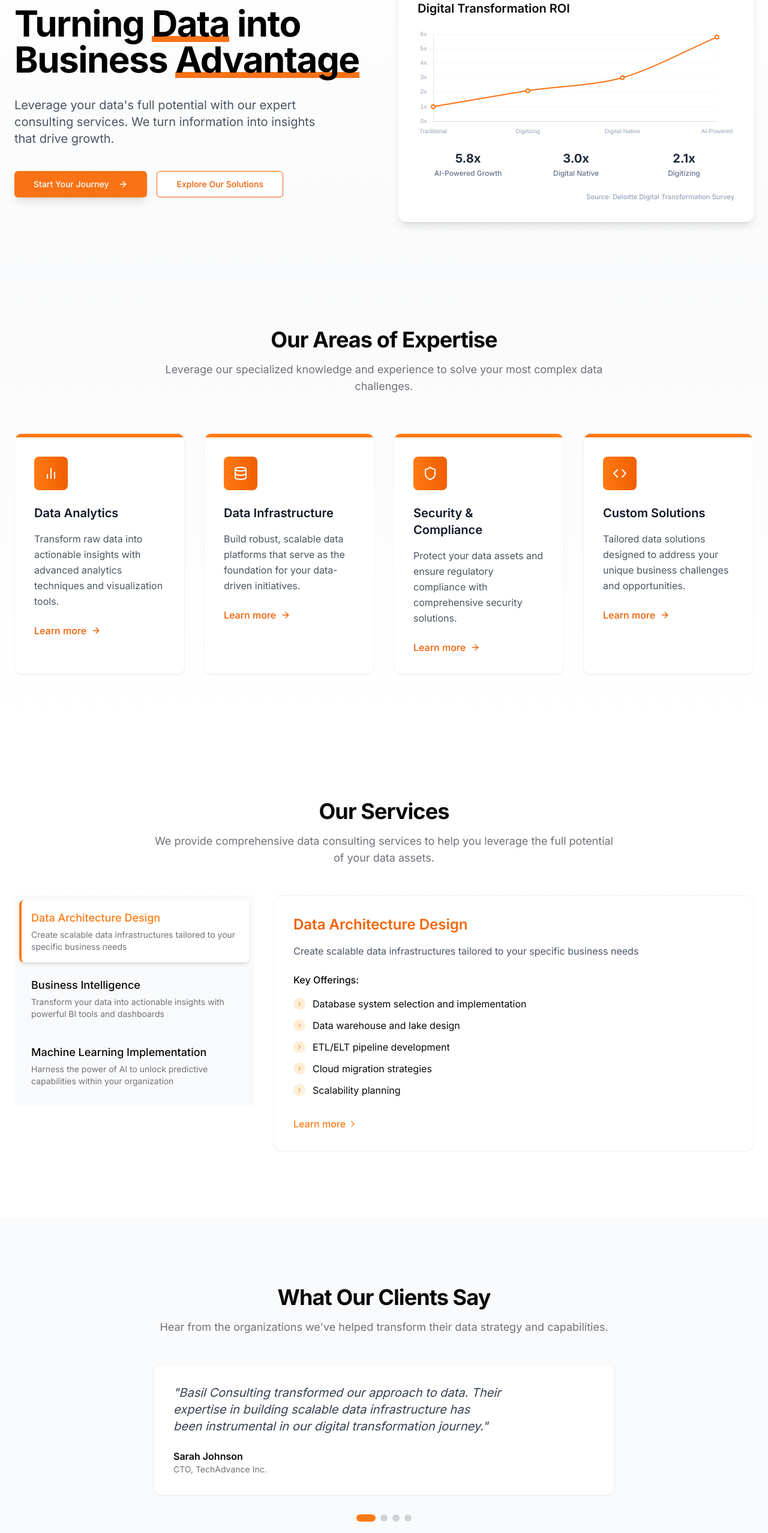
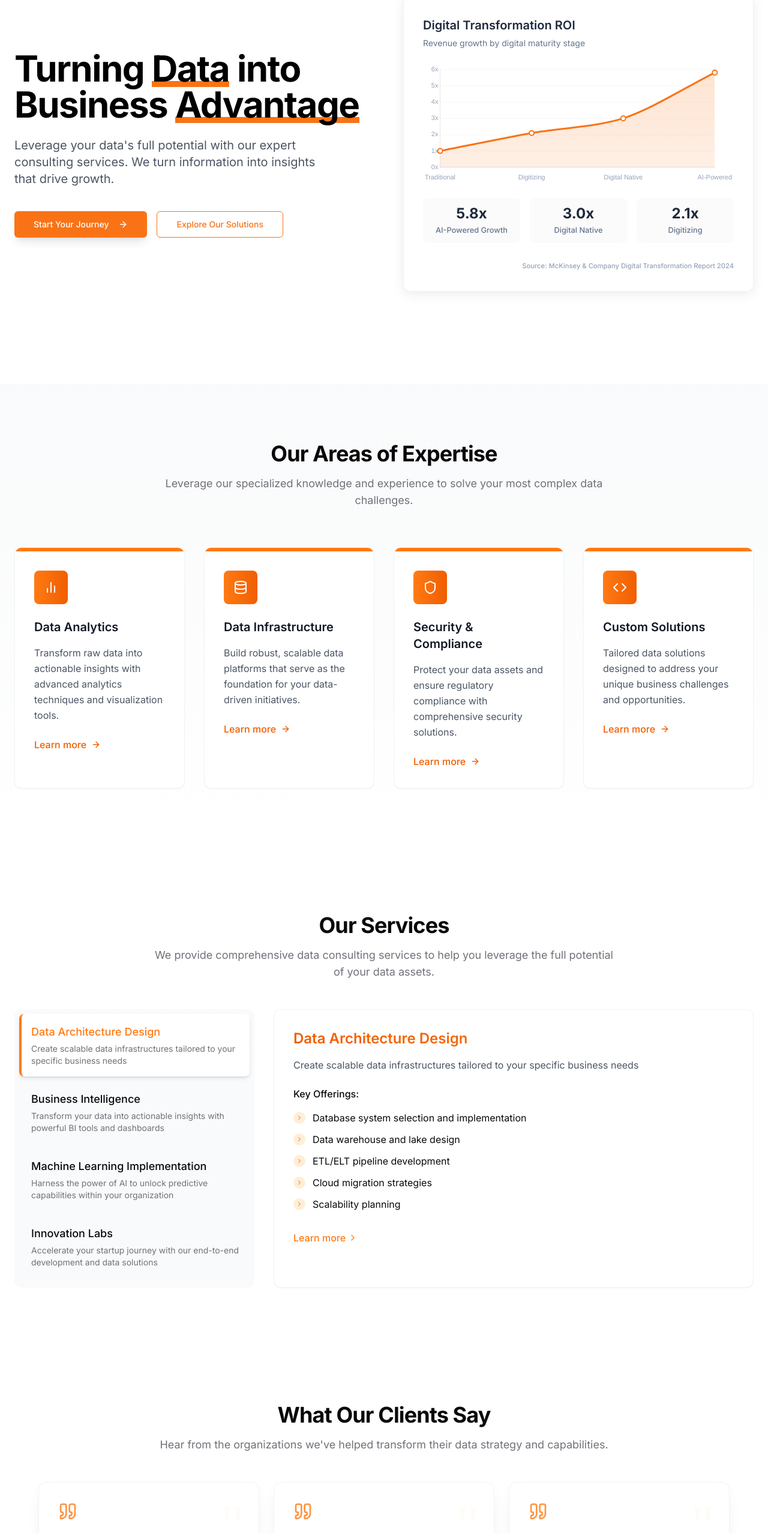
Before and after one commit to basiljilani/B-Basil-Consulting, a React (Vite) app: page / in a window 1280 px wide. Shown: the part 160-2715 px from the top of the page at 60% size. Built offline with nearby package versions, Linux system fonts and the light colour scheme.

Commit message:
Enhance website design: Update hero section with clean white/orange theme, improve testimonials section, and add innovation labs service

```diff
--- a/src/components/home/Hero.tsx
+++ b/src/components/home/Hero.tsx
@@ -21,6 +21,11 @@ const Hero = () => {
     // Digital Transformation ROI Chart - Clean line graph
     if (transformationChartRef.current) {
       const transformationCtx = transformationChartRef.current.getContext('2d');
+
+      const gradient = transformationCtx.createLinearGradient(0, 0, 0, 400);
+      gradient.addColorStop(0, 'rgba(249, 115, 22, 0.2)');
+      gradient.addColorStop(1, 'rgba(249, 115, 22, 0)');
+
       new Chart(transformationCtx, {
         type: 'line',
         data: {
@@ -29,14 +34,14 @@ const Hero = () => {
             label: 'Revenue Growth',
             data: [1, 2.1, 3.0, 5.8],
             borderColor: '#f97316',
-            backgroundColor: 'rgba(0, 0, 0, 0)',
+            backgroundColor: gradient,
             tension: 0.3,
-            fill: false,
+            fill: true,
             pointBackgroundColor: '#ffffff',
             pointBorderColor: '#f97316',
             pointBorderWidth: 2,
-            pointRadius: 3,
-            pointHoverRadius: 5
+            pointRadius: 4,
+            pointHoverRadius: 6
           }]
         },
         options: {
@@ -53,7 +58,7 @@ const Hero = () => {
               bodyColor: '#1e293b',
               borderColor: 'rgba(0, 0, 0, 0.05)',
               borderWidth: 1,
-              padding: 8,
+              padding: 10,
               cornerRadius: 4,
               callbacks: {
                 label: function(context) {
@@ -70,19 +75,20 @@ const Hero = () => {
               ticks: {
                 color: '#94a3b8',
                 font: {
-                  size: 10
+                  size: 11
                 }
               }
             },
             y: {
               grid: {
                 color: 'rgba(0, 0, 0, 0.03)',
-                borderColor: 'transparent'
+                drawTicks: false,
+                lineWidth: 1
               },
               ticks: {
                 color: '#94a3b8',
                 font: {
-                  size: 10
+                  size: 11
                 },
                 callback: function(value) {
                   return value + 'x';
@@ -94,7 +100,7 @@ const Hero = () => {
           },
           elements: {
             line: {
-              borderWidth: 2
+              borderWidth: 3
             }
           }
         }
@@ -131,20 +137,16 @@ const Hero = () => {
         100% { width: 100%; }
       }
 
-      .case-study-card {
+      .chart-card {
         border: 1px solid rgba(0, 0, 0, 0.05);
-        box-shadow: 0 1px 3px rgba(0, 0, 0, 0.05);
-        transition: all 0.2s ease;
+        box-shadow: 0 4px 20px rgba(0, 0, 0, 0.08);
+        transition: all 0.3s ease;
         background-color: white;
-        border-radius: 8px;
-      }
-
-      .case-study-card:hover {
-        box-shadow: 0 4px 12px rgba(0, 0, 0, 0.08);
+        border-radius: 12px;
       }
 
       .chart-container {
-        height: 180px;
+        height: 200px;
         width: 100%;
         margin: 0 auto;
       }
@@ -152,13 +154,13 @@ const Hero = () => {
       .stat-value {
         color: #1e293b;
         font-weight: 700;
-        font-size: 1.25rem;
+        font-size: 1.5rem;
         line-height: 1.2;
       }
 
       .stat-label {
         color: #64748b;
-        font-size: 0.75rem;
+        font-size: 0.8rem;
         font-weight: 500;
         margin-top: 4px;
       }
@@ -172,38 +174,56 @@ const Hero = () => {
       .stats-grid {
         display: grid;
         grid-template-columns: repeat(3, 1fr);
-        gap: 12px;
-        margin-top: 16px;
+        gap: 16px;
+        margin-top: 20px;
       }
 
       .stat-item {
         text-align: center;
+        padding: 12px;
+        border-radius: 8px;
+        background-color: rgba(249, 250, 251, 0.7);
       }
 
       .card-title {
-        font-size: 1.125rem;
+        font-size: 1.25rem;
         font-weight: 600;
         color: #1e293b;
-        margin-bottom: 2px;
+        margin-bottom: 4px;
       }
 
       .card-subtitle {
-        font-size: 0.8rem;
+        font-size: 0.875rem;
         color: #64748b;
-        margin-bottom: 16px;
+        margin-bottom: 20px;
       }
 
       @media (max-width: 640px) {
         .chart-container {
-          height: 160px;
+          height: 180px;
         }
 
         .stat-value {
-          font-size: 1.1rem;
+          font-size: 1.25rem;
         }
 
         .stat-label {
-          font-size: 0.7rem;
+          font-size: 0.75rem;
+        }
+      }
+
+      .hero-section {
+        min-height: 100vh;
+        display: flex;
+        align-items: center;
+        padding: 2rem 0;
+      }
+
+      @media (max-width: 1024px) {
+        .hero-section {
+          min-height: auto;
+          padding-top: 4rem;
+          padding-bottom: 4rem;
         }
       }
     `;
@@ -215,26 +235,37 @@ const Hero = () => {
   }, []);
 
   return (
-    <section className="pt-24 md:pt-32 pb-16 md:pb-20 overflow-hidden bg-gradient-to-b from-white to-gray-50">
+    <section className="hero-section bg-white overflow-hidden">
       <Container>
-        <div className="grid grid-cols-1 lg:grid-cols-12 gap-8 md:gap-12 items-center">
+        <div className="grid grid-cols-1 lg:grid-cols-12 gap-10 md:gap-16 items-center">
           {/* Left content column - 6 columns wide */}
           <div className="lg:col-span-6 space-y-6 md:space-y-8">
-            <div className="text-4xl sm:text-5xl md:text-6xl font-bold leading-tight tracking-tight text-black">
+            <motion.div
+              initial={{ opacity: 0, y: 20 }}
+              animate={{ opacity: 1, y: 0 }}
+              transition={{ duration: 0.6 }}
+            >
+              <h1 className="text-4xl sm:text-5xl md:text-6xl font-bold leading-tight tracking-tight text-black">
                 <div>
                   Turning <span className="highlight-word">Data</span> into
                 </div>
                 <div>
                   Business <span className="highlight-word second">Advantage</span>
                 </div>
-            </div>
+              </h1>
 
-            <p className="text-lg md:text-xl text-gray-600 max-w-lg">
+              <p className="text-lg md:text-xl text-gray-600 max-w-lg mt-6">
                 Leverage your data's full potential with our expert consulting
                 services. We turn information into insights that drive growth.
               </p>
+            </motion.div>
 
-            <div className="flex flex-col sm:flex-row gap-4 pt-2">
+            <motion.div
+              initial={{ opacity: 0, y: 20 }}
+              animate={{ opacity: 1, y: 0 }}
+              transition={{ duration: 0.6, delay: 0.4 }}
+              className="flex flex-col sm:flex-row gap-4 pt-2"
+            >
               <Button asChild size="lg" className="bg-orange-500 hover:bg-orange-600 shadow-lg">
                 <a href="mailto:info@basilconsulting.com">
                   Start Your Journey
@@ -245,28 +276,32 @@ const Hero = () => {
                 variant="outline"
                 size="lg"
                 onClick={scrollToFeatures}
-                className="border-basil-600 text-basil-600 hover:bg-basil-50"
+                className="border-orange-500 text-orange-500 hover:bg-orange-50"
               >
                 Explore Our Solutions
               </Button>
-            </div>
+            </motion.div>
           </div>
 
           {/* Right stats column - 6 columns wide */}
           <div className="lg:col-span-6">
-            <div className="relative">
             <motion.div
-                initial={{ opacity: 0, y: 20 }}
+              initial={{ opacity: 0, y: 30 }}
               animate={{ opacity: 1, y: 0 }}
-                transition={{ duration: 0.6, delay: 0.2 }}
-                className="relative z-10"
+              transition={{ duration: 0.8, delay: 0.3 }}
+              className="relative"
             >
-                <div className="bg-white rounded-xl shadow-lg p-6 md:p-8">
-                  <h3 className="text-lg md:text-xl font-semibold mb-4 md:mb-5">Digital Transformation ROI</h3>
+              <div className="chart-card p-6 md:p-8">
+                <div className="mb-6">
+                  <h3 className="card-title">Digital Transformation ROI</h3>
+                  <p className="card-subtitle">Revenue growth by digital maturity stage</p>
+                </div>
+
                 <div className="chart-container">
                   <canvas ref={transformationChartRef}></canvas>
                 </div>
-                  <div className="mt-4 md:mt-6">
+
+                <div className="mt-6">
                   <div className="stats-grid">
                     <div className="stat-item">
                       <div className="stat-value">5.8x</div>
@@ -281,16 +316,15 @@ const Hero = () => {
                       <div className="stat-label">Digitizing</div>
                     </div>
                   </div>
-                    <div className="text-right mt-4">
-                      <span className="source-tag">Source: Deloitte Digital Transformation Survey</span>
+                  <div className="text-right mt-6">
+                    <span className="source-tag">Source: McKinsey & Company Digital Transformation Report 2024</span>
                   </div>
                 </div>
               </div>
+
+              <div className="absolute -bottom-6 -right-6 w-48 h-48 md:w-64 md:h-64 bg-orange-50 rounded-full -z-10 blur-sm"></div>
+              <div className="absolute -top-6 -left-6 w-24 h-24 md:w-32 md:h-32 bg-gray-50 rounded-full -z-10 blur-sm"></div>
             </motion.div>
-
-              <div className="absolute -bottom-6 -right-6 w-48 h-48 md:w-64 md:h-64 bg-basil-100 rounded-full -z-10"></div>
-              <div className="absolute -top-6 -left-6 w-24 h-24 md:w-32 md:h-32 bg-orange-100 rounded-full -z-10"></div>
-            </div>
           </div>
         </div>
       </Container>
--- a/src/components/home/Services.tsx
+++ b/src/components/home/Services.tsx
@@ -1,10 +1,9 @@
-
 import { useState } from "react";
 import { motion, AnimatePresence } from "framer-motion";
 import { cn } from "@/lib/utils";
 import Container from "@/components/ui/container";
 import SectionHeading from "@/components/ui/section-heading";
-import { ChevronRight } from "lucide-react";
+import { ChevronRight, Lightbulb, Rocket, LineChart, Code } from "lucide-react";
 import { Link } from "react-router-dom";
 
 const services = [
@@ -42,6 +41,18 @@ const services = [
       "ML model deployment and monitoring",
       "Computer vision applications",
       "Natural language processing solutions"
+    ]
+  },
+  {
+    id: "innovation-labs",
+    title: "Innovation Labs",
+    description: "Accelerate your startup journey with our end-to-end development and data solutions",
+    details: [
+      "Rapid MVP development and prototyping",
+      "Custom web application development",
+      "Interactive data analytics dashboards",
+      "Scalable data infrastructure setup",
+      "Technical co-founding and advisory"
     ]
   }
 ];
@@ -132,6 +143,57 @@ const Services = () => {
                       {service.description}
                     </motion.p>
 
+                    {service.id === "innovation-labs" ? (
+                      <>
+                        <motion.div
+                          className="grid grid-cols-1 md:grid-cols-2 gap-6 mb-6"
+                          initial={{ opacity: 0 }}
+                          animate={{ opacity: 1 }}
+                          transition={{ duration: 0.3, delay: 0.3 }}
+                        >
+                          <div className="bg-gradient-to-br from-basil-50 to-basil-100 p-5 rounded-lg flex flex-col items-center text-center">
+                            <div className="bg-white p-3 rounded-full shadow-sm mb-3">
+                              <Rocket className="h-6 w-6 text-basil-500" />
+                            </div>
+                            <h4 className="font-medium mb-2">Startup Acceleration</h4>
+                            <p className="text-sm text-gray-600">From concept to launch, we help startups build and scale their tech solutions rapidly.</p>
+                          </div>
+
+                          <div className="bg-gradient-to-br from-basil-50 to-basil-100 p-5 rounded-lg flex flex-col items-center text-center">
+                            <div className="bg-white p-3 rounded-full shadow-sm mb-3">
+                              <Code className="h-6 w-6 text-basil-500" />
+                            </div>
+                            <h4 className="font-medium mb-2">Web Applications</h4>
+                            <p className="text-sm text-gray-600">Custom web solutions built with modern frameworks and best practices.</p>
+                          </div>
+
+                          <div className="bg-gradient-to-br from-basil-50 to-basil-100 p-5 rounded-lg flex flex-col items-center text-center">
+                            <div className="bg-white p-3 rounded-full shadow-sm mb-3">
+                              <LineChart className="h-6 w-6 text-basil-500" />
+                            </div>
+                            <h4 className="font-medium mb-2">Data Dashboards</h4>
+                            <p className="text-sm text-gray-600">Interactive analytics dashboards that transform raw data into actionable insights.</p>
+                          </div>
+
+                          <div className="bg-gradient-to-br from-basil-50 to-basil-100 p-5 rounded-lg flex flex-col items-center text-center">
+                            <div className="bg-white p-3 rounded-full shadow-sm mb-3">
+                              <Lightbulb className="h-6 w-6 text-basil-500" />
+                            </div>
+                            <h4 className="font-medium mb-2">Technical Advisory</h4>
+                            <p className="text-sm text-gray-600">Strategic guidance on technology choices, architecture, and scaling considerations.</p>
+                          </div>
+                        </motion.div>
+
+                        <motion.h4
+                          className="font-medium mb-4"
+                          initial={{ opacity: 0 }}
+                          animate={{ opacity: 1 }}
+                          transition={{ duration: 0.3, delay: 0.4 }}
+                        >
+                          Our Approach:
+                        </motion.h4>
+                      </>
+                    ) : (
                       <motion.h4
                         className="font-medium mb-4"
                         initial={{ opacity: 0 }}
@@ -140,6 +202,8 @@ const Services = () => {
                       >
                         Key Offerings:
                       </motion.h4>
+                    )}
+
                     <ul className="space-y-3">
                       {service.details.map((detail, index) => (
                         <motion.li
--- a/src/components/home/Testimonials.tsx
+++ b/src/components/home/Testimonials.tsx
@@ -1,16 +1,48 @@
-
-import { useState } from "react";
+import { useRef, useState, useEffect } from "react";
 import { cn } from "@/lib/utils";
 import Container from "@/components/ui/container";
 import SectionHeading from "@/components/ui/section-heading";
-import { Quote } from "lucide-react";
+import { ChevronLeft, ChevronRight, Quote } from "lucide-react";
 import { testimonials } from "@/data/testimonials-data";
 
 const Testimonials = () => {
-  const [active, setActive] = useState(0);
+  const [activeIndex, setActiveIndex] = useState(0);
+
+  // Calculate how many slides to show based on viewport width
+  const [slidesToShow, setSlidesToShow] = useState(3);
+
+  useEffect(() => {
+    const handleResize = () => {
+      if (window.innerWidth < 768) {
+        setSlidesToShow(1);
+      } else if (window.innerWidth < 1024) {
+        setSlidesToShow(2);
+      } else {
+        setSlidesToShow(3);
+      }
+    };
+
+    handleResize();
+    window.addEventListener('resize', handleResize);
+    return () => window.removeEventListener('resize', handleResize);
+  }, []);
+
+  // Calculate total number of pages
+  const totalPages = Math.max(1, Math.ceil(testimonials.length / slidesToShow));
+  const visibleTestimonials = slidesToShow * (activeIndex + 1) > testimonials.length
+    ? testimonials.slice(slidesToShow * activeIndex)
+    : testimonials.slice(slidesToShow * activeIndex, slidesToShow * (activeIndex + 1));
+
+  const handlePrev = () => {
+    setActiveIndex((prev) => Math.max(prev - 1, 0));
+  };
+
+  const handleNext = () => {
+    setActiveIndex((prev) => Math.min(prev + 1, totalPages - 1));
+  };
 
   return (
-    <section className="section-padding bg-gray-50">
+    <section className="section-padding bg-white py-20">
       <Container>
         <SectionHeading
           title="What Our Clients Say"
@@ -19,48 +51,72 @@ const Testimonials = () => {
         />
 
         <div className="mt-12 relative">
-          <div className="max-w-3xl mx-auto">
-            {testimonials.map((testimonial, idx) => (
-              <div
-                key={testimonial.id}
-                className={cn(
-                  "transition-all duration-500 absolute top-0 left-0 right-0",
-                  idx === active ? "opacity-100 z-10" : "opacity-0 z-0"
-                )}
-                style={{ position: idx === active ? "relative" : "absolute" }}
-              >
-                <div className="bg-white rounded-xl p-8 shadow-sm border border-gray-100 relative">
-                  <Quote className="absolute h-10 w-10 text-basil-100 top-6 left-6 -z-10" />
-                  <blockquote className="text-lg md:text-xl text-balance text-gray-700 italic z-10 relative">
-                    "{testimonial.content}"
-                  </blockquote>
+          {/* Navigation Arrows */}
+          <button
+            onClick={handlePrev}
+            className="absolute left-0 top-1/2 -translate-y-1/2 -translate-x-4 md:-translate-x-6 z-20 bg-white rounded-full p-2 shadow-md hover:bg-gray-50 transition-all disabled:opacity-50 disabled:cursor-not-allowed"
+            disabled={activeIndex === 0}
+            aria-label="Previous testimonial"
+          >
+            <ChevronLeft className="h-6 w-6 text-basil-600" />
+          </button>
 
-                  <div className="mt-6 flex items-center">
-                    <div>
-                      <div className="text-base font-semibold">{testimonial.author}</div>
-                      <div className="text-sm text-muted-foreground">
+          <button
+            onClick={handleNext}
+            className="absolute right-0 top-1/2 -translate-y-1/2 translate-x-4 md:translate-x-6 z-20 bg-white rounded-full p-2 shadow-md hover:bg-gray-50 transition-all disabled:opacity-50 disabled:cursor-not-allowed"
+            disabled={activeIndex === totalPages - 1}
+            aria-label="Next testimonial"
+          >
+            <ChevronRight className="h-6 w-6 text-basil-600" />
+          </button>
+
+          {/* Testimonials Grid */}
+          <div className="px-10">
+            <div className="grid grid-cols-1 md:grid-cols-2 lg:grid-cols-3 gap-6">
+              {visibleTestimonials.map((testimonial) => (
+                <div
+                  key={testimonial.id}
+                  className="flex flex-col h-full"
+                >
+                  <div className="bg-white rounded-xl p-6 md:p-8 border border-gray-100 h-full shadow-[0_8px_30px_-15px_rgba(0,0,0,0.15)] relative flex flex-col group hover:shadow-[0_15px_35px_-15px_rgba(0,0,0,0.2)] transition-all duration-300">
+                    <div className="absolute top-6 right-6 opacity-20">
+                      <span className="text-8xl font-serif text-basil-100">"</span>
+                    </div>
+
+                    <div className="mb-4">
+                      <Quote className="h-8 w-8 text-basil-500 opacity-80" />
+                    </div>
+
+                    <blockquote className="text-base md:text-lg font-inter text-gray-700 mb-6 relative flex-grow">
+                      {testimonial.content}
+                    </blockquote>
+
+                    <div className="mt-auto">
+                      <div className="h-px w-16 bg-gray-200 mb-4"></div>
+                      <div className="text-base font-semibold text-gray-900">{testimonial.author}</div>
+                      <div className="text-sm text-gray-600">
                         {testimonial.role}, {testimonial.company}
                       </div>
                     </div>
                   </div>
                 </div>
-              </div>
-            ))}
+              ))}
+            </div>
           </div>
 
           {/* Dots Navigation */}
           <div className="flex justify-center space-x-2 mt-8">
-            {testimonials.map((_, idx) => (
+            {Array.from({ length: totalPages }).map((_, idx) => (
               <button
                 key={idx}
-                onClick={() => setActive(idx)}
+                onClick={() => setActiveIndex(idx)}
                 className={cn(
                   "w-3 h-3 rounded-full transition-all",
-                  idx === active
+                  idx === activeIndex
                     ? "bg-basil-500 w-8"
                     : "bg-gray-300 hover:bg-gray-400"
                 )}
-                aria-label={`View testimonial ${idx + 1}`}
+                aria-label={`View testimonial page ${idx + 1}`}
               />
             ))}
           </div>
--- a/src/data/testimonials-data.ts
+++ b/src/data/testimonials-data.ts
@@ -1,4 +1,3 @@
-
 export interface Testimonial {
   id: number;
   content: string;
@@ -36,4 +35,39 @@ export const testimonials: Testimonial[] = [
     role: "CISO",
     company: "HealthTech Systems",
   },
+  {
+    id: 5,
+    content: "The data pipeline Basil designed for us has streamlined our analytics workflow, reducing processing time by over 60%. Their team's technical expertise is truly impressive.",
+    author: "Jennifer Patel",
+    role: "Head of Data Science",
+    company: "E-commerce Solutions",
+  },
+  {
+    id: 6,
+    content: "Basil Consulting helped us implement a robust data governance framework that has significantly improved our data quality and compliance posture.",
+    author: "Robert Thompson",
+    role: "Chief Data Officer",
+    company: "Financial Services Group",
+  },
+  {
+    id: 7,
+    content: "The predictive analytics model developed by Basil has transformed our inventory management, reducing stockouts by 42% and improving customer satisfaction scores.",
+    author: "Lisa Wong",
+    role: "Supply Chain Director",
+    company: "Global Manufacturing Inc.",
+  },
+  {
+    id: 8,
+    content: "Basil's team quickly identified optimization opportunities in our data architecture that our internal team had missed for years. The ROI on their consulting services was immediate.",
+    author: "James Martinez",
+    role: "IT Director",
+    company: "Healthcare Solutions",
+  },
+  {
+    id: 9,
+    content: "Working with Basil Consulting gave us the confidence to make data-driven decisions. Their expertise in both technical implementation and strategic guidance was invaluable.",
+    author: "Sophia Lee",
+    role: "CEO",
+    company: "Tech Startup Innovations",
+  },
 ];
```
Lines whose indentation alone changed are shown as unchanged.
